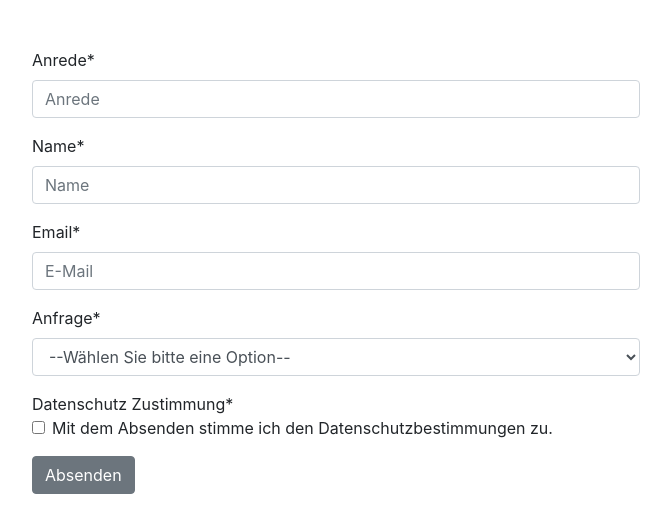
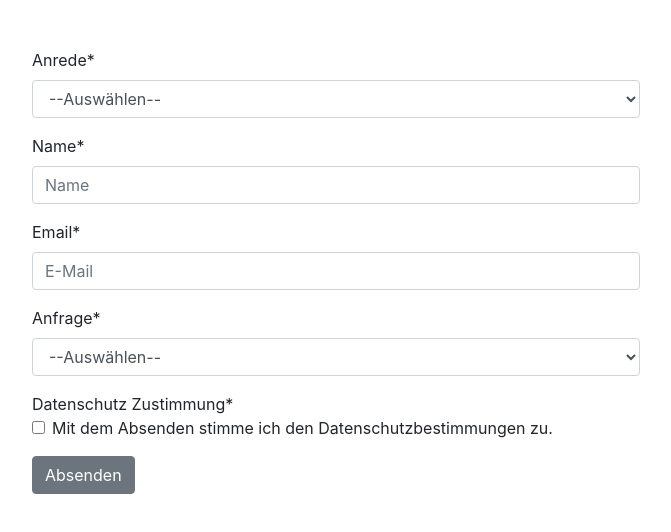
Before and after one commit to DavideDeFeudis/form-frontend, a React (Create React App) app: page / in a window 1280 px wide. Shown: the top 532 px of the page, without its empty margins (304-975 px from the left). Built offline with nearby package versions, Linux system fonts and the light colour scheme.

Commit message:
Use select tag for Anrede

```diff
--- a/src/components/Form/Form.js
+++ b/src/components/Form/Form.js
@@ -64,19 +64,22 @@ export default function ContactForm() {
     <div className="container">
       <form onSubmit={handleSubmit(onSubmit)}>
         <div className="form-group">
-          <label htmlFor="inputAnrede" className="label">
+          <label htmlFor="anrede" className="label">
             Anrede*
           </label>
-          <input
-            pattern="(.|\s)*\S(.|\s)*"
-            data-error="Invalid"
+          <select
             name="anrede"
-            type="text"
             className="form-control"
-            id="inputAnrede"
-            placeholder="Anrede"
-            ref={register}
-          />
+            id="anrede"
+            ref={register({
+              required: "Pflichtfeld."
+            })}
+          >
+            <option value="">--Auswählen--</option>
+            <option>Frau</option>
+            <option>Herr</option>
+          </select>
+          {errors.anrede && <p className="error">{errors.anrede.message}</p>}
         </div>
         <div className="form-group">
           <label htmlFor="inputName" className="label">
@@ -93,11 +96,11 @@ export default function ContactForm() {
               minLength: {
                 value: 2,
                 message: "Name muss mindestens 8 Zeichen lang sein."
-              }
+              } // pattern="(.|\s)*\S(.|\s)*"
             })}
           />
+        {errors.name && <p className="error">{errors.name.message}</p>}
         </div>
-        {errors.name && <p>{errors.name.message}</p>}
         <div className="form-group">
           <label htmlFor="inputEmail" className="label">
             Email*
@@ -116,27 +119,27 @@ export default function ContactForm() {
               }
             })}
           />
+        {errors.email && <p className="error">{errors.email.message}</p>}
         </div>
-        {errors.email && <p>{errors.email.message}</p>}
         <div className="form-group">
-          <label htmlFor="exampleFormControlSelect1" className="label">
+          <label htmlFor="anfrage" className="label">
             Anfrage*
           </label>
           <select
             name="anfrage"
             className="form-control"
-            id="exampleFormControlSelect1"
+            id="anfrage"
             ref={register({
               required: "Pflichtfeld."
             })}
           >
-            <option value="">--Wählen Sie bitte eine Option--</option>
+            <option value="">--Auswählen--</option>
             <option>Option 1</option>
             <option>Option 2</option>
             <option>Option 3</option>
           </select>
+        {errors.anfrage && <p className="error">{errors.anfrage.message}</p>}
         </div>
-        {errors.anfrage && <p>{errors.anfrage.message}</p>}
         {isVisible && (
           <div className="form-group">
             <label htmlFor="inputBeschreibungstext" className="label">
@@ -153,7 +156,7 @@ export default function ContactForm() {
               })}
             />
             {errors.beschreibungstext && (
-              <p>{errors.beschreibungstext.message}</p>
+              <p className="error">{errors.beschreibungstext.message}</p>
             )}
           </div>
         )}
@@ -173,7 +176,9 @@ export default function ContactForm() {
               Mit dem Absenden stimme ich den Datenschutzbestimmungen zu.
             </label>
           </div>
-          {errors.datenschutz && <p>{errors.datenschutz.message}</p>}
+          {errors.datenschutz && (
+            <p className="error">{errors.datenschutz.message}</p>
+          )}
         </div>
         <div className="form-group">
           <button type="submit" className="btn btn-secondary">
--- a/src/components/Form/Form.scss
+++ b/src/components/Form/Form.scss
@@ -5,3 +5,12 @@ form {
   margin: 3em auto;
   padding: 0 1em;
 }
+
+p.error {
+  color: #bf1650;
+
+  &::before {
+    display: inline;
+    content: "⚠ ";
+  }
+}
```
